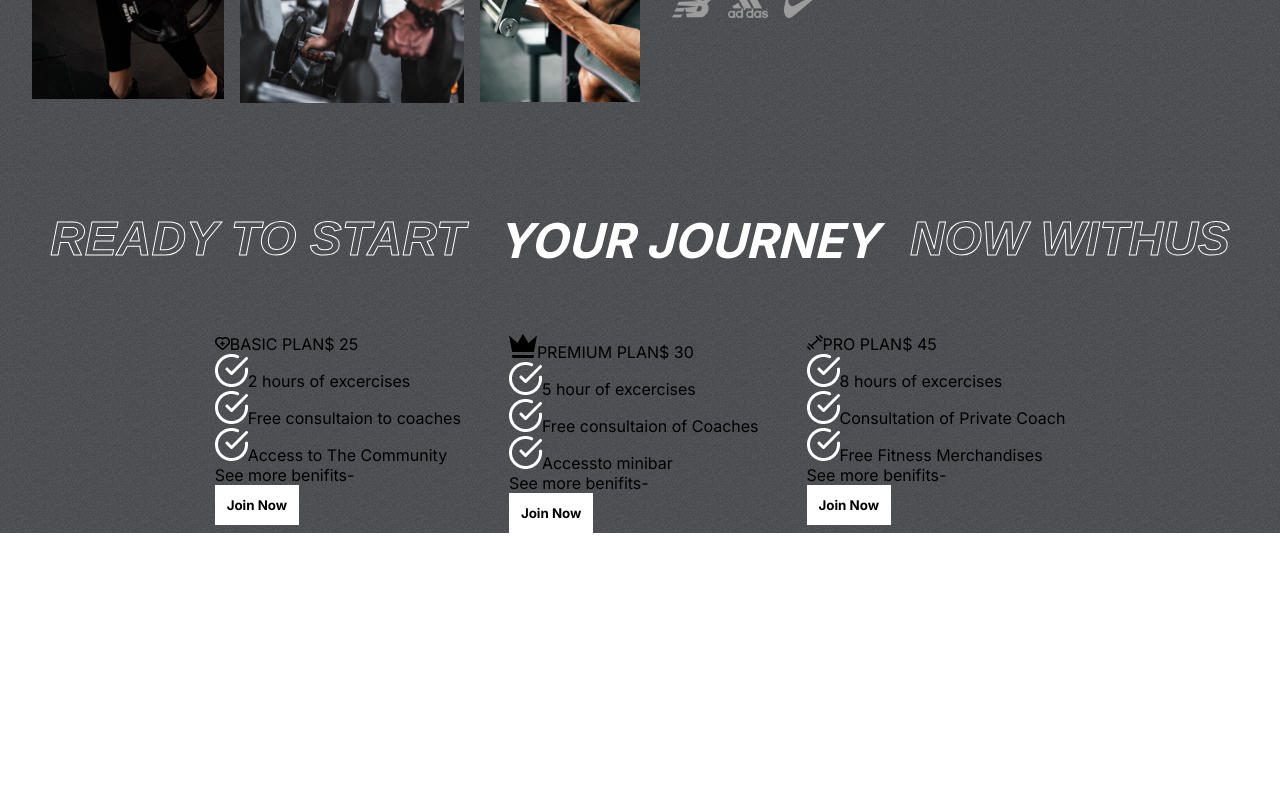
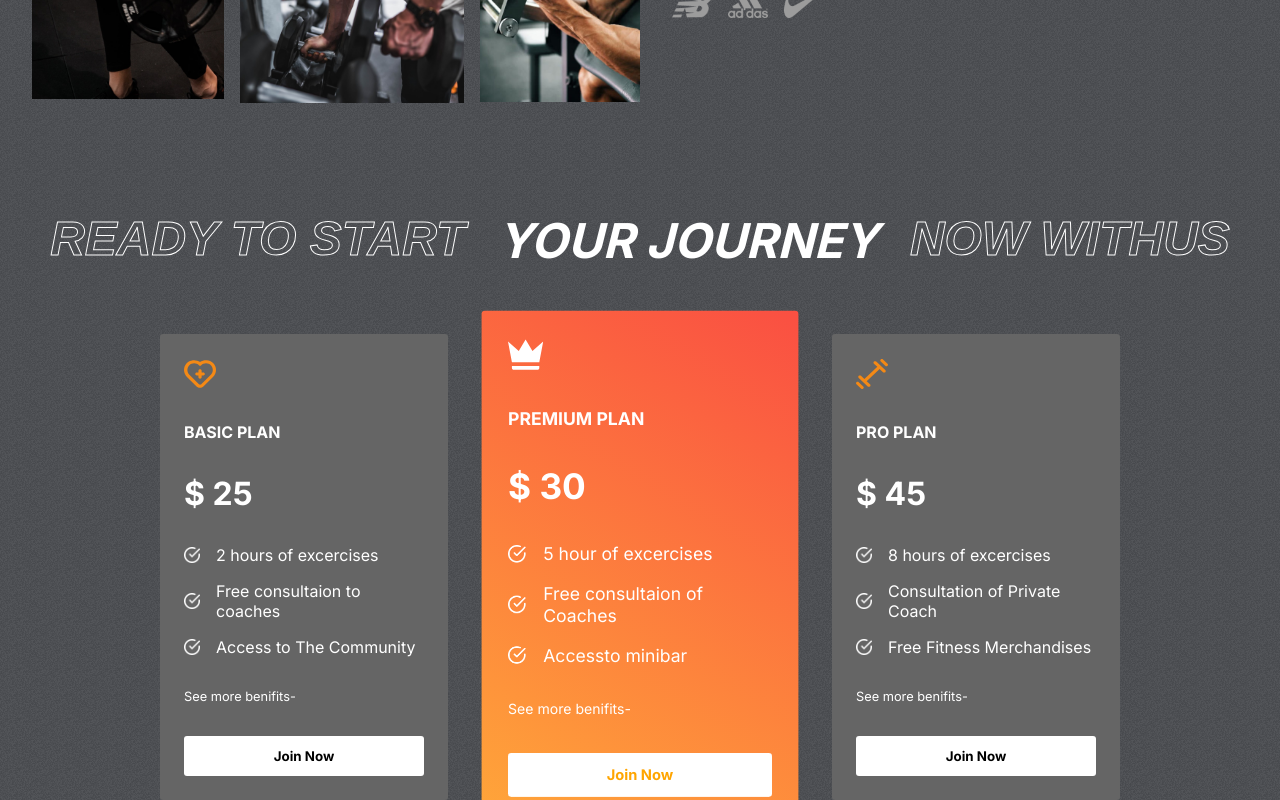
Before and after one commit to 404Bappy/FitnessRevolution-APP, a React (Create React App) app: page / in a window 1280 px wide. Shown: the part 1616-2416 px from the top of the page. Before the commit the page ends 2149 px from the top, so only its background shows below. Built offline with nearby package versions, Linux system fonts and the light colour scheme.

Commit message:
first commit

```diff
--- a/src/Components/Plans/Plans.css
+++ b/src/Components/Plans/Plans.css
@@ -13,3 +13,61 @@
   justify-content: center;
   gap: 3rem;
 }
+
+.plan {
+  display: flex;
+  flex-direction: column;
+  background: var(--caloryCard);
+  color: white;
+  gap: 2rem;
+  padding: 1.5rem;
+  width: 15rem;
+  border-radius: 3px;
+}
+
+.plan:nth-child(2) {
+  background: var(--planCard);
+  transform: scale(1.1);
+  border-radius: 3px;
+}
+
+.plan > svg {
+  fill: var(--orange);
+  width: 2rem;
+  height: 2rem;
+}
+
+.plan > :nth-child(2) {
+  font-size: 1rem;
+  font-weight: bold;
+}
+.plan > :nth-child(3) {
+  font-size: 2rem;
+  font-weight: bold;
+}
+.plan > :nth-child(5) {
+  font-size: 0.8rem;
+}
+
+.features {
+  display: flex;
+  flex-direction: column;
+  gap: 1rem;
+}
+
+.feature {
+  display: flex;
+  align-items: center;
+  gap: 1rem;
+}
+
+.feature > img {
+  width: 1rem;
+}
+
+.plans > :nth-child(2) > svg {
+  fill: white;
+}
+.plans > :nth-child(2) > button {
+  color: orange;
+}
--- a/src/Components/Plans/Plans.js
+++ b/src/Components/Plans/Plans.js
@@ -30,7 +30,9 @@ const Plans = () => {
             <div>
               <span>See more benifits- </span>
             </div>
-            <button className="btn">Join Now</button>
+            <button className="btn" style={{ borderRadius: "3px" }}>
+              Join Now
+            </button>
           </div>
         ))}
       </div>
```
